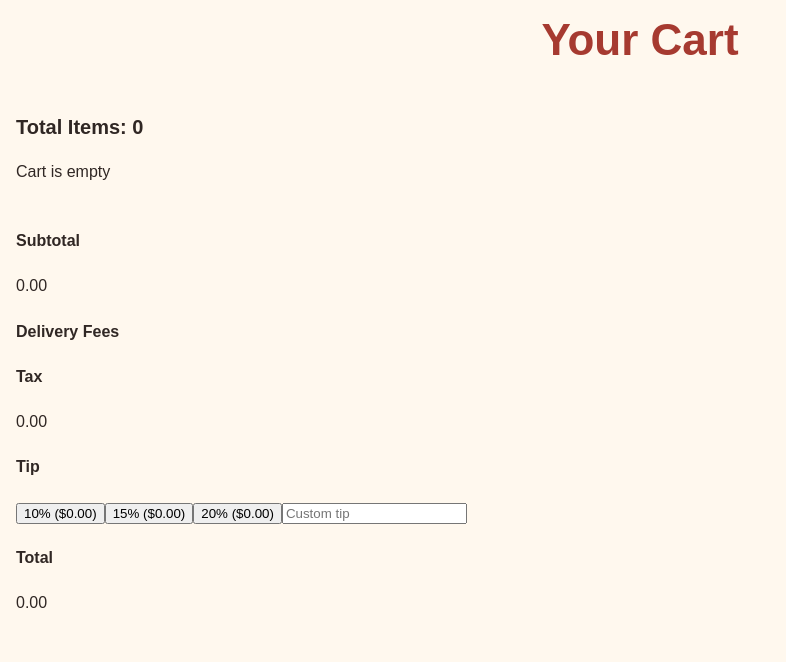
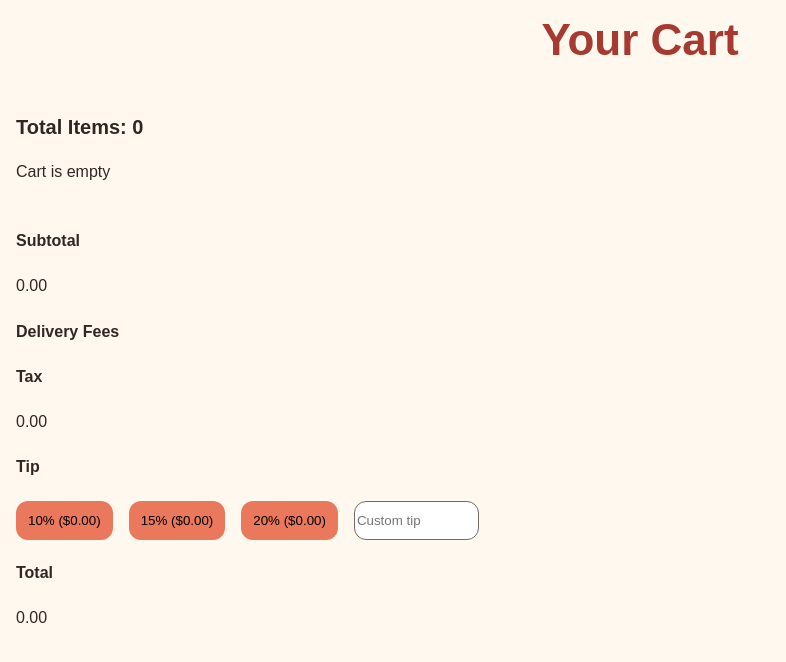
Before and after one commit to jjackson112/pau-hana-kitchen, a React (Vite) app in the folder frontend/: page /cart in a window 1280 px wide. Shown: the top 662 px of the page, without its empty margins (0-786 px from the left). Built offline with nearby package versions, Linux system fonts and the light colour scheme.

Commit message:
custom tip styles

```diff
--- a/frontend/src/App.css
+++ b/frontend/src/App.css
@@ -251,6 +251,25 @@ a {
   padding: .25rem 1rem;
 }
 
+.tip-options {
+  display: flex;
+  justify-content: flex-start;
+  gap: 1rem;
+}
+
+.tip-options button {
+  background-color: var(--pauhana-coral);
+  border-radius: 12px;
+  border: none;
+  padding: 0.75rem;
+}
+
+.custom-tip-field {
+  width: 125px;
+  border-radius: 12px;
+  border: 1px solid var(--pauhana-muted);
+}
+
 /* Cart Item */
 
 .total-cart {
--- a/frontend/src/pages/Cart.jsx
+++ b/frontend/src/pages/Cart.jsx
@@ -1,5 +1,6 @@
 // useSelector hook lets React read data from the global Redux store state
 import { useDispatch, useSelector } from 'react-redux';
+import { setTip } from '../store/cartSlice';
 import CartItem from "../components/CartItem";
 
 function Cart() {
```
